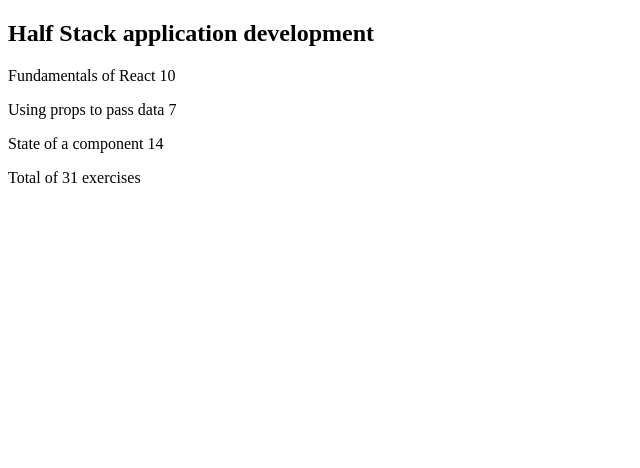
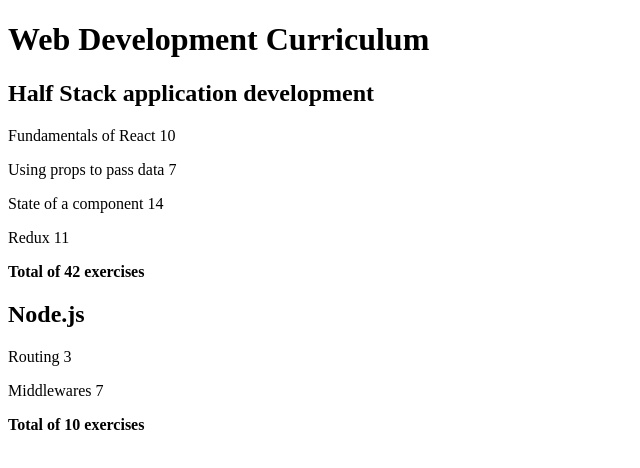
Before and after one commit to canyolal/fullstackopen2021, a React (Create React App) app in the folder part1/courseinfo/: page / in a window 1280 px wide. Shown: the top 468 px of the page, without its empty margins (0-640 px from the left). Built offline with nearby package versions, Linux system fonts and the light colour scheme.

Commit message:
part2a finished

```diff
--- a/part1/courseinfo/src/App.js
+++ b/part1/courseinfo/src/App.js
@@ -2,9 +2,10 @@ import React from 'react'
 import Course from './components/Course.js'
 
 const App = () => {
-  const course = {
+  const courses = [
+    {
+      name: 'Half Stack application development',
       id: 1,
-    name: 'Half Stack application development',
       parts: [
         {
           name: 'Fundamentals of React',
@@ -20,12 +21,34 @@ const App = () => {
           name: 'State of a component',
           exercises: 14,
           id: 3
+        },
+        {
+          name: 'Redux',
+          exercises: 11,
+          id: 4
+        }
+      ]
+    },
+    {
+      name: 'Node.js',
+      id: 2,
+      parts: [
+        {
+          name: 'Routing',
+          exercises: 3,
+          id: 1
+        },
+        {
+          name: 'Middlewares',
+          exercises: 7,
+          id: 2
         }
       ]
     }
+  ]
 
   return (
-    <Course course={course} />
+    <Course course={courses} />
   )
 }
 
--- a/part1/courseinfo/src/components/Content.js
+++ b/part1/courseinfo/src/components/Content.js
@@ -2,6 +2,7 @@ import React from 'react'
 import Parts from './Parts.js'
 
 const Content = ({parts}) => {
+    console.log(parts)
     return(
         <div>
             {parts.map(parts =>
--- a/part1/courseinfo/src/components/Course.js
+++ b/part1/courseinfo/src/components/Course.js
@@ -1,15 +1,17 @@
 import React from 'react'
 import Header from './Header.js'
-import Content from './Content.js'
-import SumParts from './SumParts.js'
-
 
 const Course = ({course}) => {
     return(
         <div>
-            <Header course={course} />
-            <Content parts={course.parts} />
-            <SumParts parts={course.parts} />
+            <h1>
+                Web Development Curriculum
+            </h1>
+            {course.map(course =>
+                <Header key={course.id} courses={course} />
+            )}
+
+            {/* <SumParts parts={course.parts} /> */}
         </div>
 
     )
--- a/part1/courseinfo/src/components/Header.js
+++ b/part1/courseinfo/src/components/Header.js
@@ -1,8 +1,18 @@
 import React from 'react'
+import Content from './Content.js'
+import SumParts from './SumParts.js'
 
-const Header = ({course}) => {
+const Header = ({courses}) => {
     return(
-        <h2>{course.name}</h2>
+        <div>
+            <h2>{courses.name}</h2>
+            <Content parts={courses.parts} />
+            <SumParts parts={courses.parts} />
+        </div>
+
+
+
+
     )
 }
 
--- a/part1/courseinfo/src/components/Parts.js
+++ b/part1/courseinfo/src/components/Parts.js
@@ -1,7 +1,6 @@
 import React from 'react'
 
 const Parts = ({parts}) => {
-    console.log('parts', parts)
     return(
         <p>
             {parts.name} {parts.exercises}
--- a/part1/courseinfo/src/components/SumParts.js
+++ b/part1/courseinfo/src/components/SumParts.js
@@ -3,10 +3,11 @@ import React from 'react'
 const SumParts = ({parts}) => {
     let sum =0
     for (let i =0; i<parts.length; i++){
-        sum+= parts[i].exercises;
+       sum+= parts[i].exercises;
     }
+
     return(
-        <p>Total of {sum} exercises</p>
+        <p><strong>Total of {sum} exercises</strong></p>
     )
 }
 
```
Lines whose indentation alone changed are shown as unchanged.
